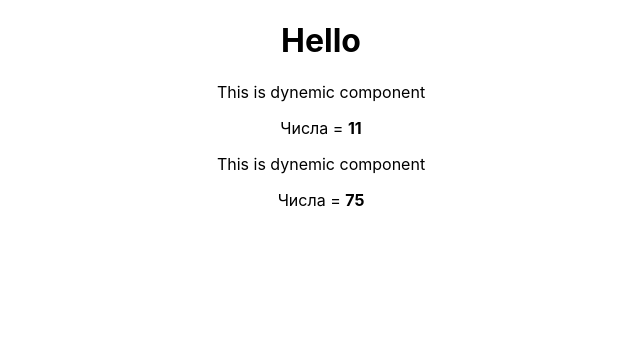
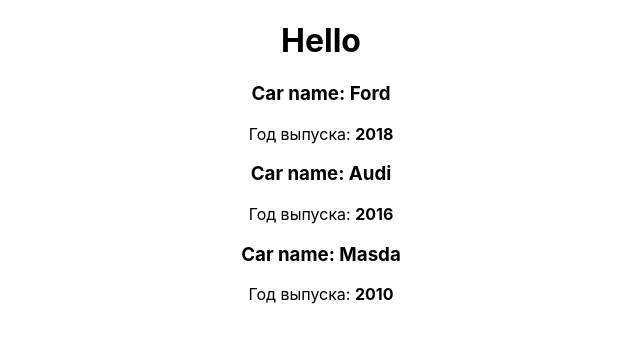
Before and after one commit to SergSmith64/react-udemu, a React (Create React App) app in the folder react-theory/: page / in a window 1280 px wide. Shown: the top 342 px of the page, without its empty margins (319-959 px from the left). Built offline with nearby package versions, Linux system fonts and the light colour scheme.

Commit message:
011: Passing parameters

```diff
--- a/react-theory/src/App.js
+++ b/react-theory/src/App.js
@@ -11,8 +11,9 @@
     return (
       <div style={divStyle}>
         <h1>Hello</h1>
-        <Car />
-        <Car />
+        <Car name={'Ford'} year={2018} />
+        <Car name="Audi" year={2016} />
+        <Car name={'Masda'} year={2010} />
       </div>
     );
   }
--- a/react-theory/src/Car/Car.js
+++ b/react-theory/src/Car/Car.js
@@ -1,11 +1,18 @@
 import React from 'react';
 
-export default () => (
+export default (props) => (
 	<div>
-		<p>This is dynemic component</p>
-		<p>Числа = <strong>{Math.round(Math.random() * 100)}</strong></p>
+		<h3>Car name: {props.name}</h3>
+		<p>Год выпуска: <strong>{props.year}</strong></p>
 	</div>
 )
+
+// export default () => (
+// 	<div>
+// 		<p>This is dynemic component</p>
+// 		<p>Числа = <strong>{Math.round(Math.random() * 100)}</strong></p>
+// 	</div>
+// )
 
 // function car() {
 //     return (
```
Also changed, not shown: 1 other file (tests, documents, lock files or other folders).
